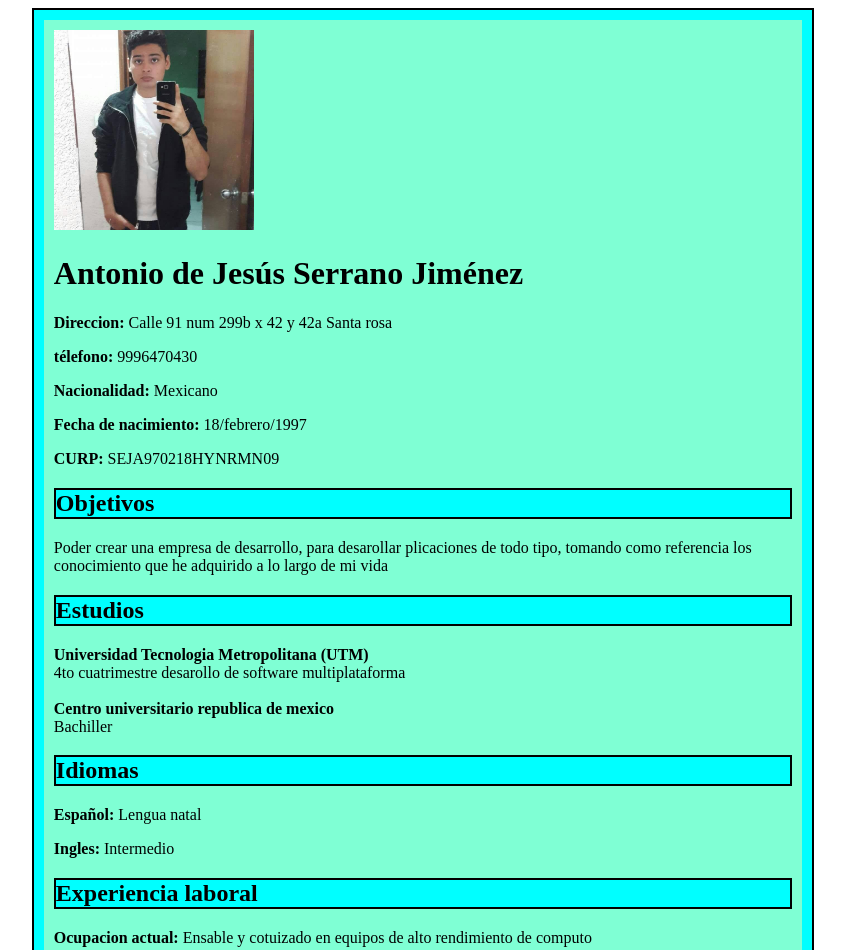
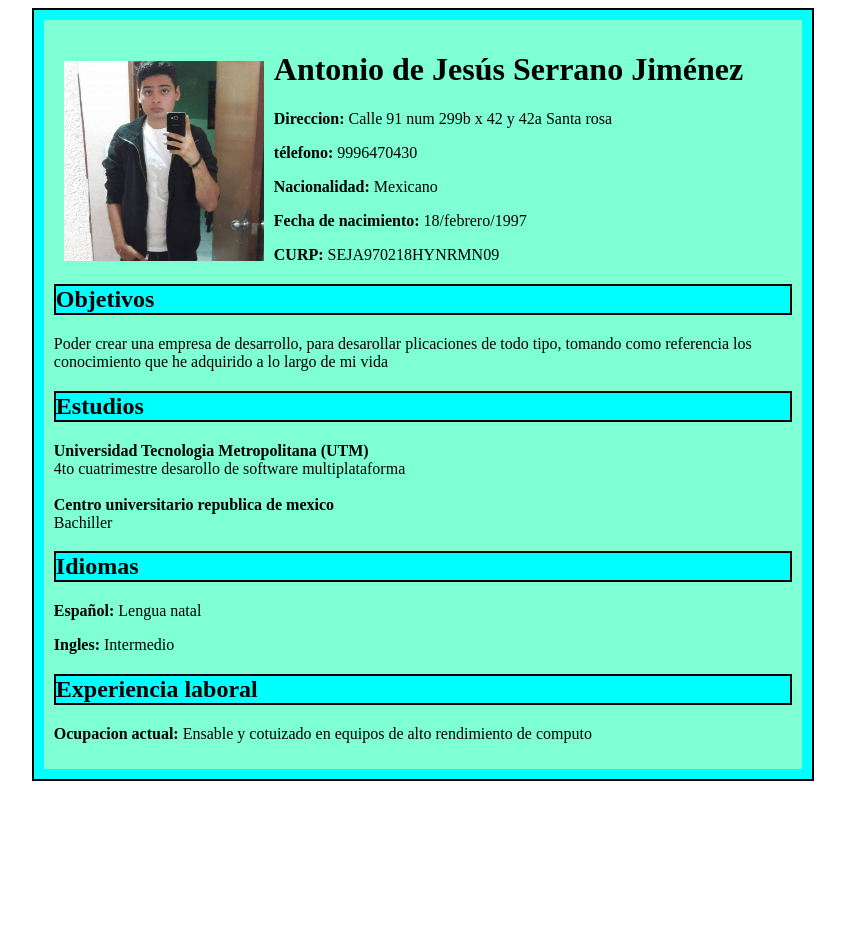
Before and after one commit to AntonioSerrano25/Aplicaciones-web, a plain HTML site: page Curriculum vitae/CarpetaCV/index.html in a window 1280 px wide. Shown: the top 950 px of the page, without its empty margins (217-1062 px from the left). After the commit the page ends 800 px from the top, so only its background shows below. Drawn offline with Linux system fonts and the light colour scheme.

Commit message:
Update Stylecv.css

```diff
--- a/Curriculum vitae/CarpetaCV/CV/Stylecv.css
+++ b/Curriculum vitae/CarpetaCV/CV/Stylecv.css
@@ -17,12 +17,17 @@ body
     padding: 10px;
 }
 
-
 .Nombre
 {
-    margin-left: 0%;
+
     width: 100%;
+    margin-left: 20px;
+    padding: 2;
 
+}
+.img{
+    float: left;
+    padding: 10px;
 }
 
 .titulo
```
